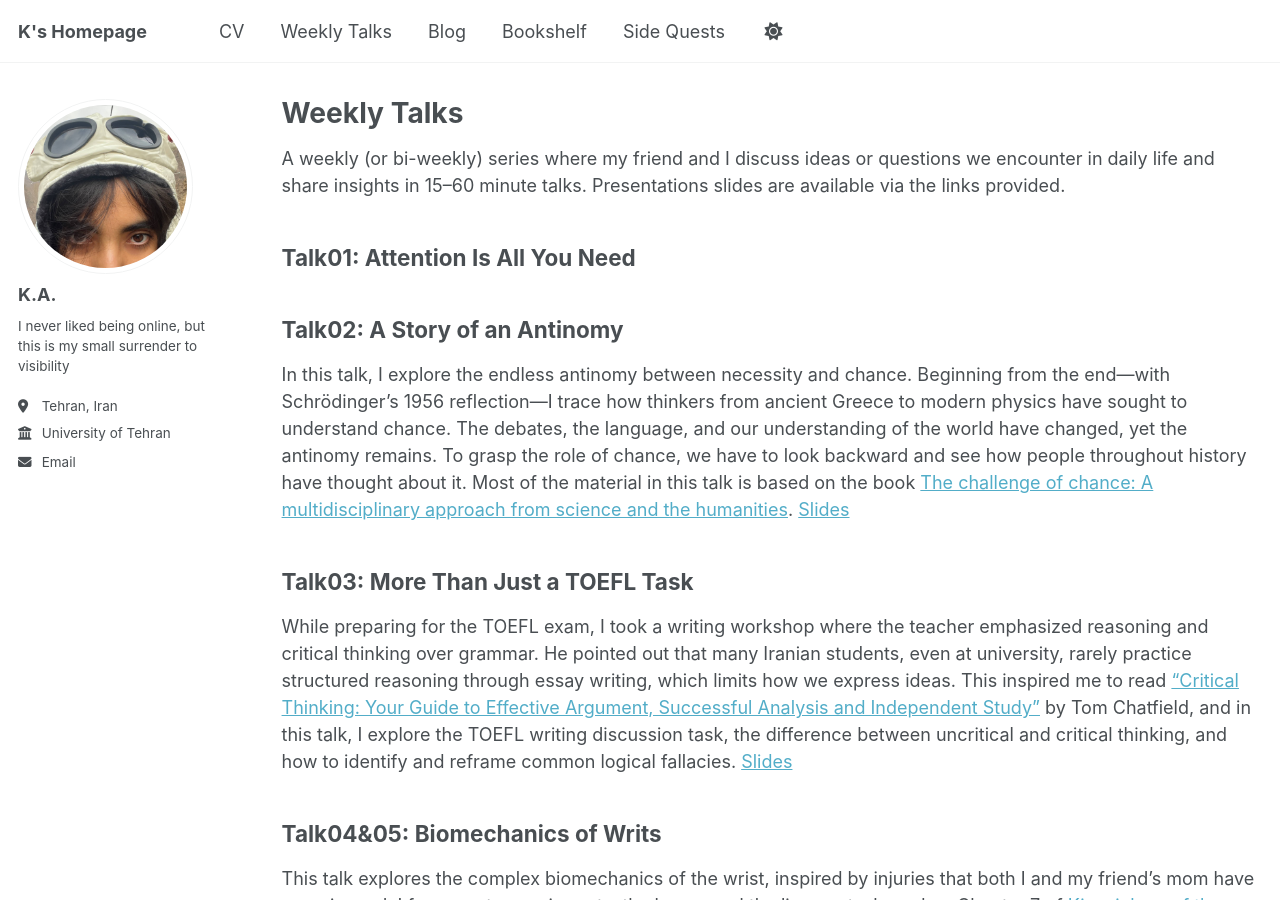
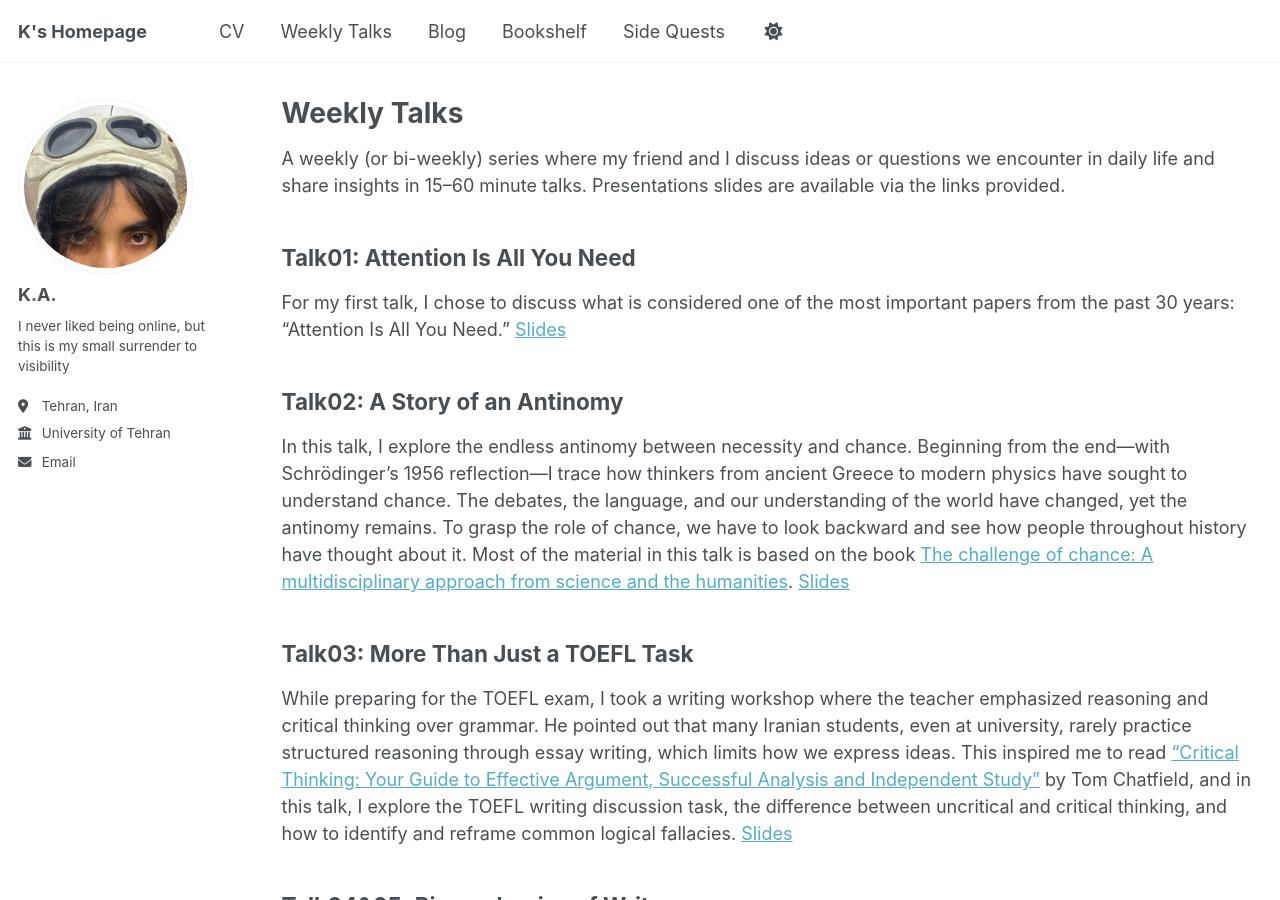
Before and after one commit to kabdollahi/kabdollahi.github.io, a Jekyll site: the page built from _pages/weeklytalks.md, in a window 1280 px wide and 900 px high. Built offline with Jekyll 4.4.1, drawn with Linux system fonts in a browser that asks for light colours; a script that is not in the unit is left out; part of the change alters nothing that is shown.

Commit message:
Update weeklytalks.md

```diff
--- a/_pages/weeklytalks.md
+++ b/_pages/weeklytalks.md
@@ -9,6 +9,7 @@ A weekly (or bi-weekly) series where my friend and I discuss ideas or questions
 
 Talk01: Attention Is All You Need
 -----
+For my first talk, I chose to discuss what is considered one of the most important papers from the past 30 years: "Attention Is All You Need." [Slides](https://docs.google.com/presentation/d/1HOvJAbs-MfwFsTB8hYYiw7Ls5kCPhNxMYsOaQ3fQZlE/edit?usp=sharing)
 
 
 Talk02: A Story of an Antinomy
@@ -30,4 +31,4 @@ This talk was inspired by the song [Read My Mind](https://youtu.be/zc8hbSM1zVo?s
 
 Talk07: Knot Theory
 -----
-Having just passed my knot‑tying exam as part of the sport climbing training course at [IMSCF](https://msfi.ir/), this talk is about the mathematics behind knots. To keep the talk short, I’ll focus on this most common climbing knot, the figure eight follow‑through. [Slides]()
+Having just passed my knot‑tying exam as part of the sport climbing training course at [IMSCF](https://msfi.ir/), this talk is about the mathematics behind knots. To keep the talk short, I’ll focus on this most common climbing knot, the figure eight follow‑through. [Slides](https://docs.google.com/presentation/d/1DyQdjJiNeATbr6QGGrM4XHHSam-dodv5O1l3iXmY7VE/edit?usp=sharing)
```
